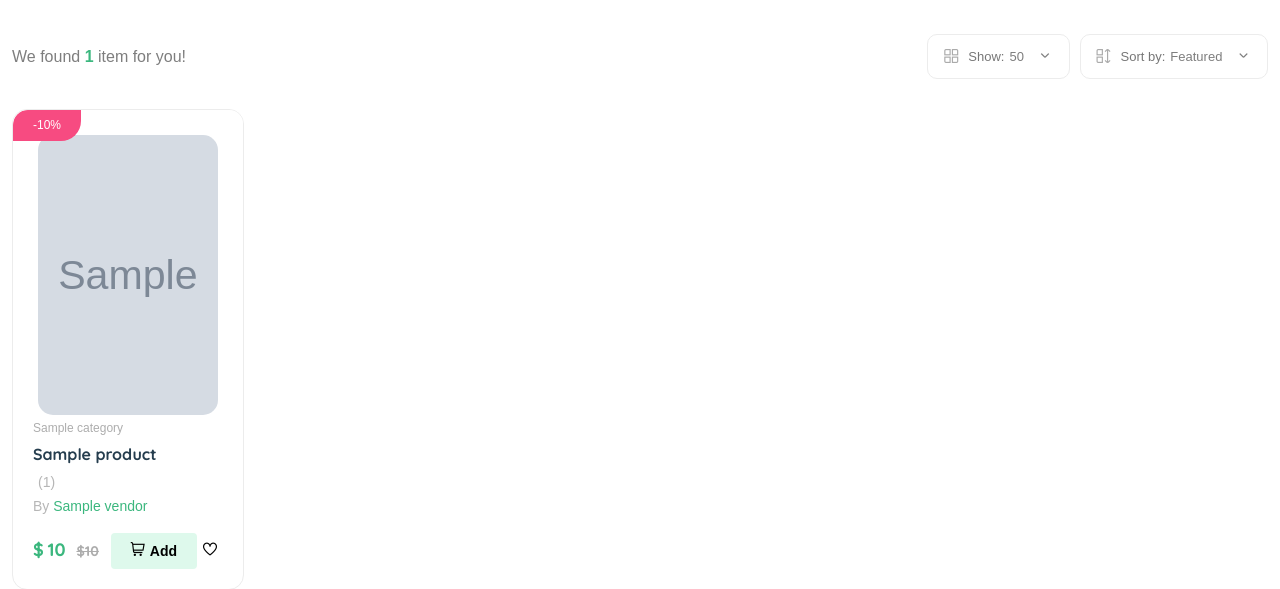
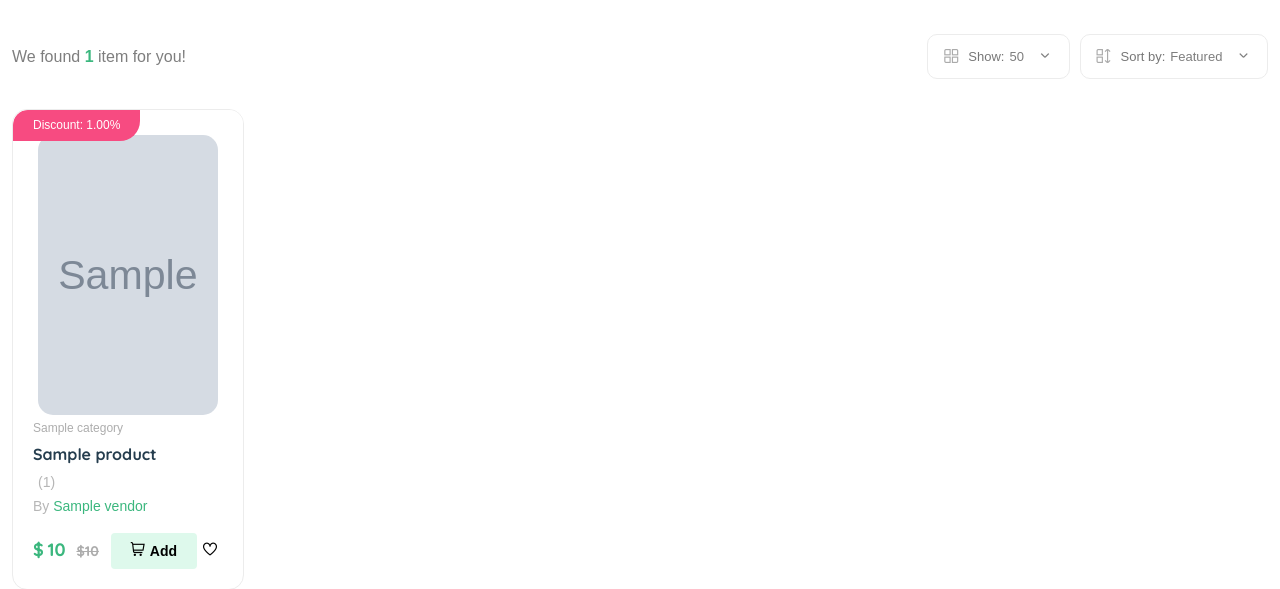
Before and after one commit to ramisem/EComm, a Django app: template ecomprj/templates/core/category_productlist.html in a window 1280 px wide. Shown: the part 679-1268 px from the top of the page. Run offline with Django 4.2, Linux system fonts and the light colour scheme; the template is opened without the code that fills it: most values are stand-ins (such as "Sample title", 1, 10 or a date in 2020); grey boxes marked "Sample" are stand-in pictures; some libraries are stand-ins or nearby versions.

Commit message:
Modified

```diff
--- a/ecomprj/templates/core/category_productlist.html
+++ b/ecomprj/templates/core/category_productlist.html
@@ -83,9 +83,11 @@
                                         <!-- <a aria-label="Compare" class="action-btn" href="shop-compare.html"><i class="fi-rs-shuffle"></i></a> -->
                                         <a href="{% url 'core:product-detail' p.pid %}" class="action-btn"><i class="fi-rs-eye"></i></a>
                                     </div>
-                                    <div class="product-badges product-badges-position product-badges-mrg">
-                                        <span class="hot">-{{p.get_precentage|floatformat:0}}%</span>
-                                    </div>
+                                    {% if p.get_discount_percentage > 0 %}
+                                        <div class="product-badges product-badges-position product-badges-mrg">
+                                            <span class="hot">Discount: {{p.get_discount_percentage|floatformat:2}}%</span>
+                                        </div>
+                                    {% endif %}
                                 </div>
                                 <div class="product-content-wrap">
                                     <div class="product-category">
```
Also changed, not shown: ecomprj/db.sqlite3.
